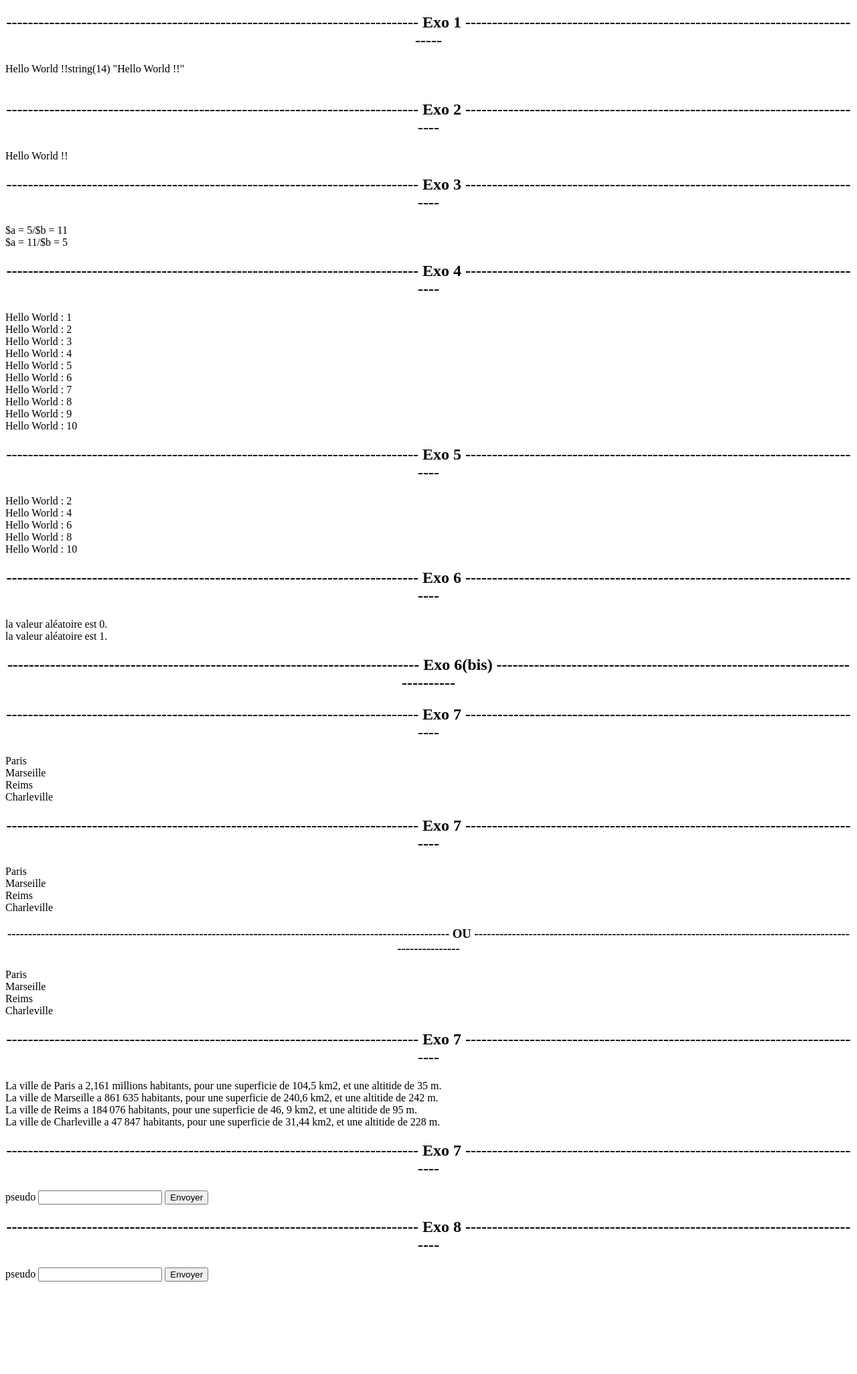
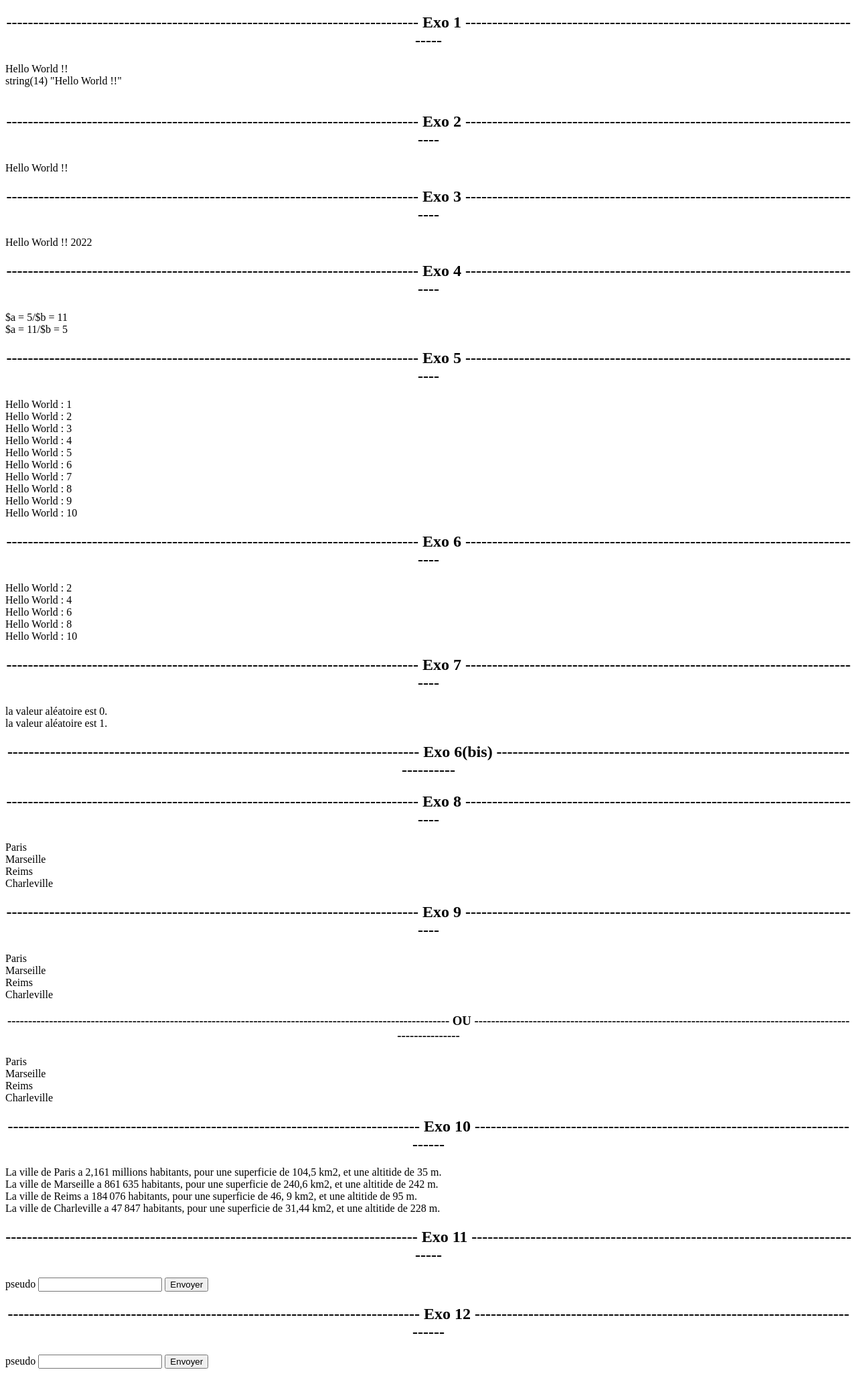
Before and after one commit to uimm-charleville/php_base, a PHP site: page / in a window 1280 px wide. Shown: the whole page at 67% size. Before the commit the page ends 1913 px from the top, so only its background shows below. Run offline with PHP 8.4, Linux system fonts and the light colour scheme.

Commit message:
changement titre

```diff
--- a/php/src/index.php
+++ b/php/src/index.php
@@ -3,13 +3,13 @@
 <head>
     <meta charset="UTF-8">
     <meta http-equiv="X-UA-Compatible" content="IE=edge">
-    <meta name="viewport" content="width=device-width, initial-scale=1.0">
+    <meta name="viewport" content="width=device-width, initial-scale    =1.0">
     <title>Back</title>
 </head>
 <body>
     <center><h2>----------------------------------------------------------------------------- Exo 1 -----------------------------------------------------------------------------</h2></center>
     <?php
-        echo 'Hello World !!';
+        echo 'Hello World !! <br>';
         var_dump('Hello World !!');
         echo "<br>";
     ?>
@@ -22,6 +22,12 @@
     ?>
     <center><h2>----------------------------------------------------------------------------- Exo 3 ----------------------------------------------------------------------------</h2></center>
     <?php
+        $string = 'Hello World !!';
+        echo $string.' 2022';
+        echo "<br>";
+    ?>
+    <center><h2>----------------------------------------------------------------------------- Exo 4 ----------------------------------------------------------------------------</h2></center>
+    <?php
         $a = 5;
         $b = 11;
         echo '$a = '.$a.'/$b = '.$b.'<br>';
@@ -30,13 +36,13 @@
         $b = $c;
         echo '$a = '.$a.'/$b = '.$b.'<br>';
     ?>
-    <center><h2>----------------------------------------------------------------------------- Exo 4 ----------------------------------------------------------------------------</h2></center>
+    <center><h2>----------------------------------------------------------------------------- Exo 5 ----------------------------------------------------------------------------</h2></center>
     <?php
         for($i = 1;$i<=10;$i++){
             echo 'Hello World : '.$i.'<br>';
         }
     ?>
-    <center><h2>----------------------------------------------------------------------------- Exo 5 ----------------------------------------------------------------------------</h2></center>
+    <center><h2>----------------------------------------------------------------------------- Exo 6 ----------------------------------------------------------------------------</h2></center>
     <?php
         for($i = 1;$i<=10;$i++){
             if($i%2 == 0){
@@ -44,7 +50,7 @@
             }
         }
     ?>
-    <center><h2>----------------------------------------------------------------------------- Exo 6 ----------------------------------------------------------------------------</h2></center>
+    <center><h2>----------------------------------------------------------------------------- Exo 7 ----------------------------------------------------------------------------</h2></center>
     <?php
 
         do{
@@ -59,14 +65,13 @@
             echo "la valeur aléatoire est $aleatoire. <br>";
             $aleatoire = rand(0,2);
         }
-        //mettre exxercice sur tableau
     ?>
-    <center><h2>----------------------------------------------------------------------------- Exo 7 ----------------------------------------------------------------------------</h2></center>
+    <center><h2>----------------------------------------------------------------------------- Exo 8 ----------------------------------------------------------------------------</h2></center>
     <?php
         $villes = ['Paris','Marseille','Reims','Charleville'];
-        echo "$villes[0]<br> $villes[1]<br> $villes[2]<br> $villes[3]<br>";
+         echo "$villes[0]<br> $villes[1]<br> $villes[2]<br> $villes[3]<br>";
     ?>
-    <center><h2>----------------------------------------------------------------------------- Exo 7 ----------------------------------------------------------------------------</h2></center>
+    <center><h2>----------------------------------------------------------------------------- Exo 9 ----------------------------------------------------------------------------</h2></center>
     <?php
         $villes = ['Paris','Marseille','Reims','Charleville'];
         foreach($villes as $ville){
@@ -79,7 +84,7 @@
             echo "$villes[$i] <br>";
         }
     ?>
-    <center><h2>----------------------------------------------------------------------------- Exo 7 ----------------------------------------------------------------------------</h2></center>
+    <center><h2>----------------------------------------------------------------------------- Exo 10 ----------------------------------------------------------------------------</h2></center>
     <?php
         $infosVilles = [
                             [
@@ -112,7 +117,7 @@
             echo 'La ville de '.$infoVille['ville'].' a '.$infoVille['habitants'].' habitants, pour une superficie de '.$infoVille['superficie']. ' km2, et une altitide de '.$infoVille['altitude'].' m. <br>';
         }
     ?>
-    <center><h2>----------------------------------------------------------------------------- Exo 7 ----------------------------------------------------------------------------</h2></center>
+    <center><h2>----------------------------------------------------------------------------- Exo 11 ----------------------------------------------------------------------------</h2></center>
     <form action='' method='GET'>
         <label>pseudo</label>
         <input type="text" name='pseudo-get'>
@@ -123,8 +128,8 @@
             echo $_GET['pseudo-get'];
         }
     ?>
-     <center><h2>----------------------------------------------------------------------------- Exo 8 ----------------------------------------------------------------------------</h2></center>
-    <form action='exo8.php' method='POST'>
+     <center><h2>----------------------------------------------------------------------------- Exo 12 ----------------------------------------------------------------------------</h2></center>
+    <form action='' method='POST'>
         <label>pseudo</label>
         <input type="text" name='pseudo-post'>
         <input type="submit" value="Envoyer">
```
